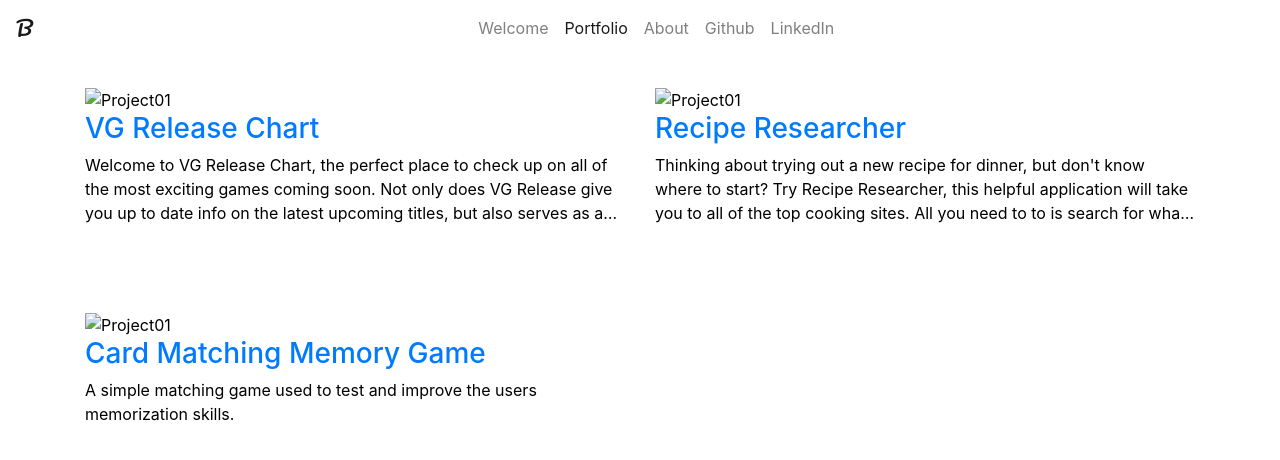
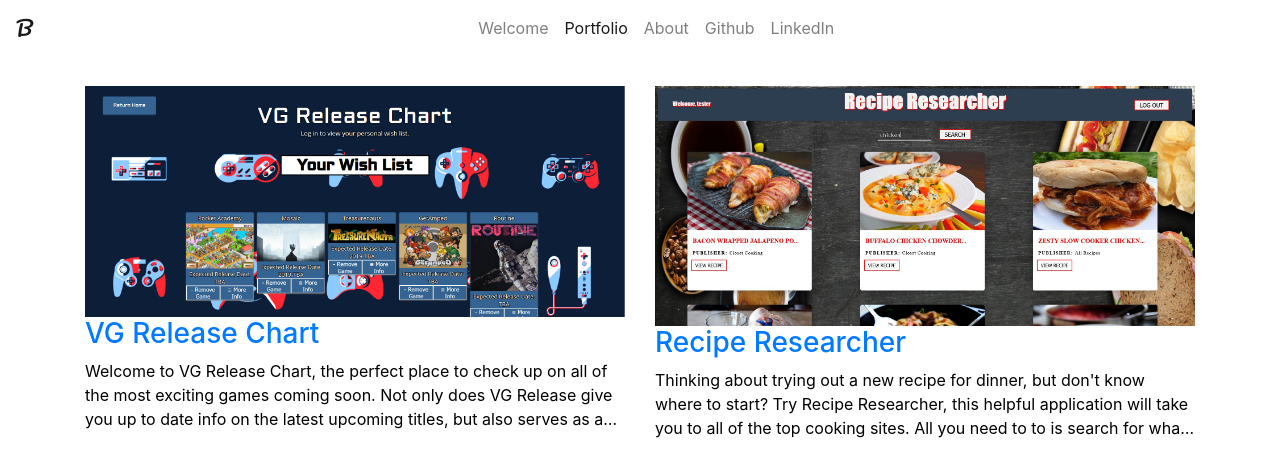
Before and after one commit to raytickb10/portfolio, a website: page public/portfolio.html in a window 1280 px wide. Shown: the top 460 px of the page. Drawn offline with nearby package versions, Linux system fonts and the light colour scheme.

Commit message:
Update portfolio.html

```diff
--- a/public/portfolio.html
+++ b/public/portfolio.html
@@ -45,7 +45,7 @@
        <div class="row">
          <div class="col-md-6 project">
          <div class="thumbnail">
-           <img alt="Project01" width="100%" src="Vg_release_part_cover.jpg">
+           <img alt="Project01" width="100%" src="../pictures/Vg_release_part_cover.jpg">
          </div>
         <h3>
           <a href="https://vg-release.herokuapp.com/" target="_blank">VG Release Chart</a>
@@ -57,7 +57,7 @@
 
          <div class="col-md-6 project">
          <div class="thumbnail">
-           <img alt="Project01" width="100%" src="recipe_research_cover.JPG">
+           <img alt="Project01" width="100%" src="../pictures/recipe_research_cover.JPG">
          </div>
         <h3>
           <a href="https://recipe-research.herokuapp.com/" target="_blank">Recipe Researcher</a>
@@ -71,7 +71,7 @@
       <div class="row">
          <div class="col-md-6 project">
          <div class="thumbnail">
-           <img alt="Project01" width="100%" src="card_game_cover.JPG">
+           <img alt="Project01" width="100%" src="../pictures/card_game_cover.JPG">
          </div>
         <h3>
           <a href="https://matching-card-game.herokuapp.com/" target="_blank">Card Matching Memory Game</a>
```
